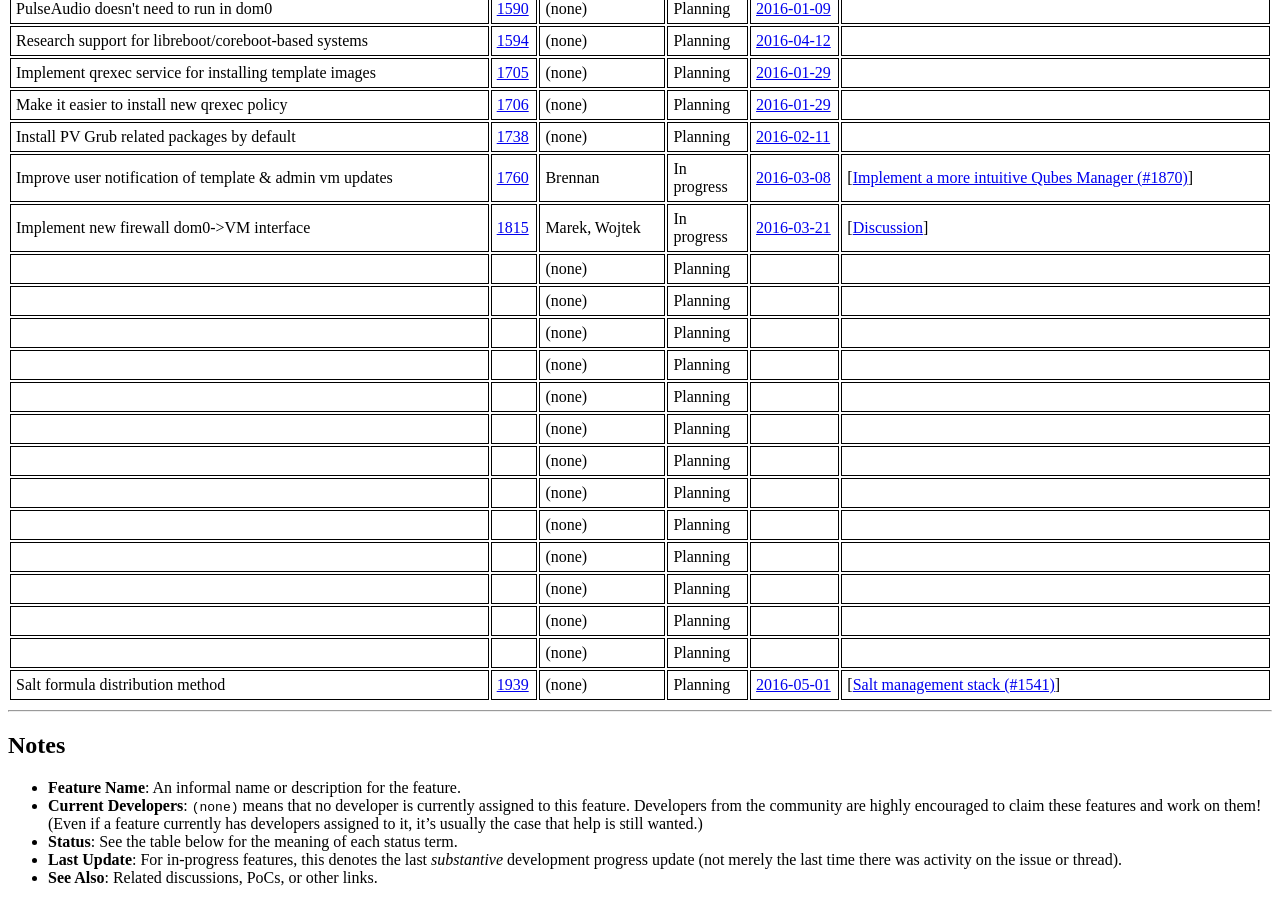
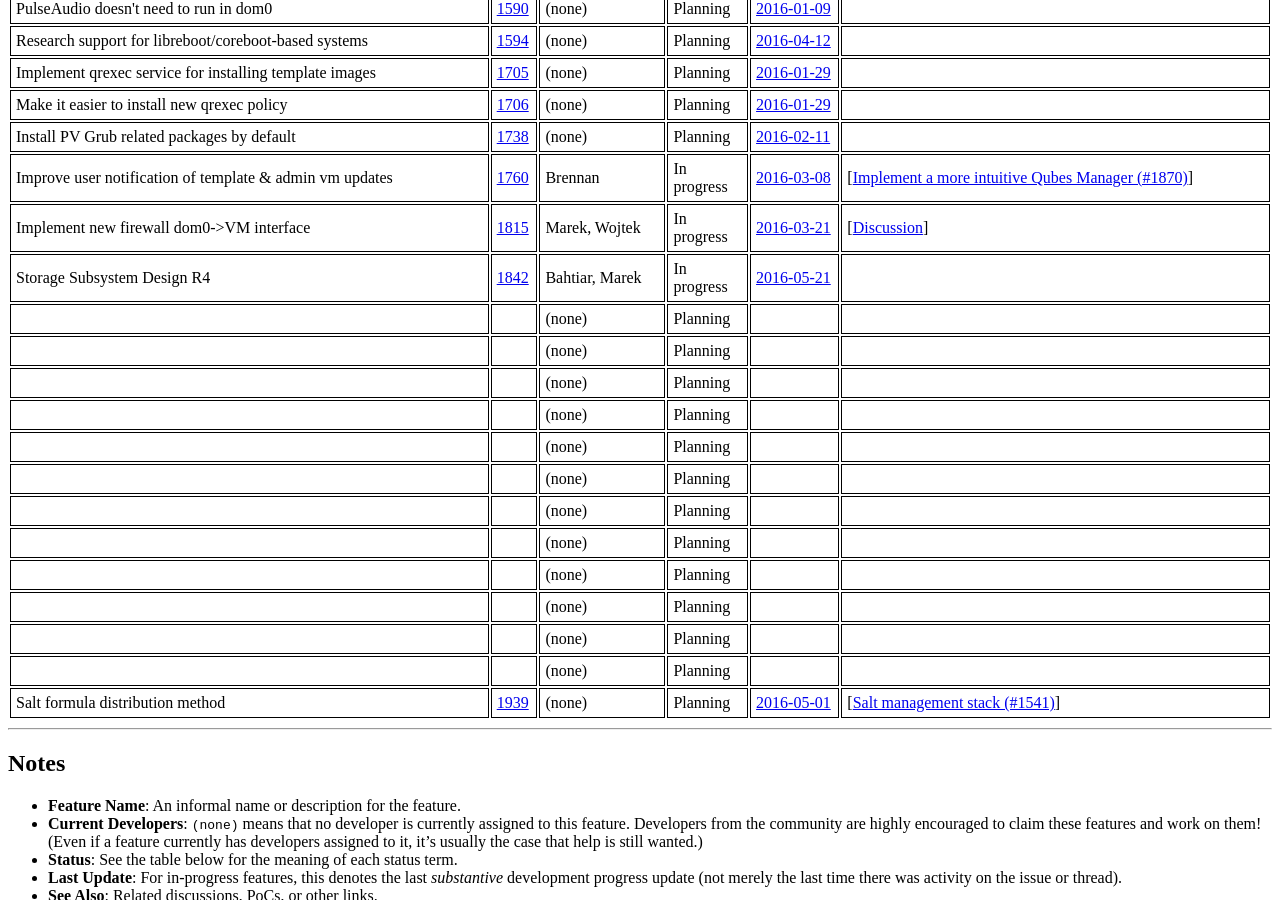
Before and after one commit to QubesOS/qubes-issues, a Jekyll site: the page built from index.md, in a window 1280 px wide and 900 px high, scrolled down 2500 px. Built offline with Jekyll 4.4.1, drawn with Linux system fonts in a browser that asks for light colours.

Commit message:
Track #1842

```diff
--- a/_data/features.yml
+++ b/_data/features.yml
@@ -1097,15 +1097,15 @@
   - desc   :
     url    :
 
-- name   :
-  issue  :
-  devs   :
+- name   : Storage Subsystem Design R4
+  issue  : 1842
+  devs   : Bahtiar, Marek
   status :
-    term   :
+    term   : In progress
     url    :
   updated:
-    date   :
-    url    :
+    date   : 2016-05-21
+    url    : https://github.com/QubesOS/qubes-issues/issues/1842#issuecomment-220783182
   info   :
   - desc   :
     url    :
```
